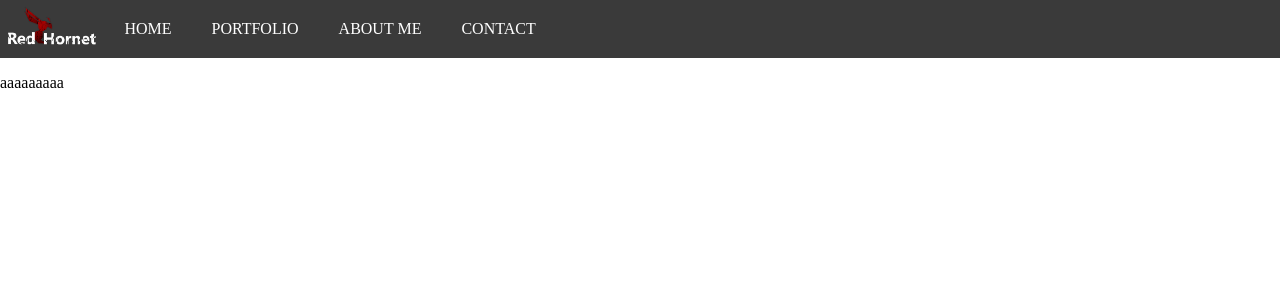
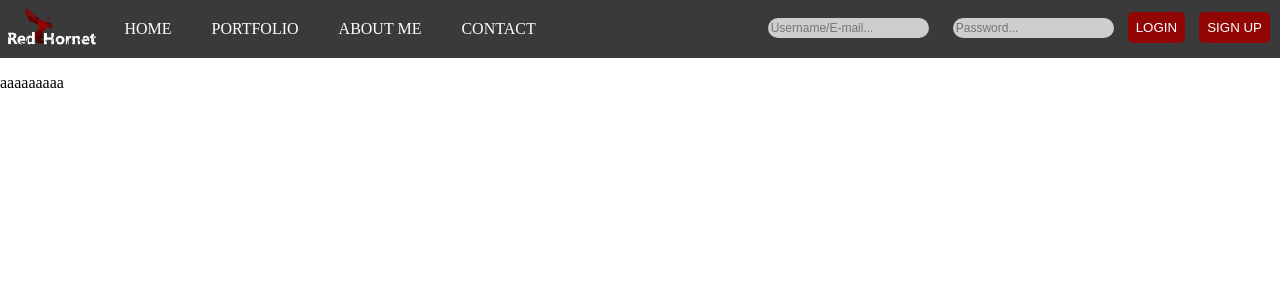
Before and after one commit to RedHornetStudio/login-system, a PHP site: page / in a window 1280 px wide. Shown: the top 300 px of the page. Run offline with PHP 8.4, Linux system fonts and the light colour scheme.

Commit message:
modified:   css/style.css modified:   templates/header.php

```diff
--- a/css/style.css
+++ b/css/style.css
@@ -33,3 +33,31 @@ body {
 .nav-header-main a:hover {
     background-color: black;
 }
+
+.nav-header-main div {
+    float: right;
+    margin: 0px;
+}
+
+.nav-header-main input {
+    margin: 18px 10px;
+    font-size: 12px;
+    border-radius: 10px;
+    border: none;
+    padding: 3px;
+    background: rgb(206, 206, 206);
+}
+
+.nav-header-main button {
+    margin-right: 10px;
+    background: #910505;
+    border: none;
+    padding: 8px;
+    color: white;
+    cursor: pointer;
+    border-radius: 5px;
+}
+
+.nav-header-main button:active {
+    background: #5e0303;
+}
--- a/templates/header.php
+++ b/templates/header.php
@@ -10,8 +10,8 @@
 </head>
 <body>
     <header>
-        <nav class="nav-header-main">
-            <ul class="clearfix">
+        <nav class="nav-header-main clearfix">
+            <ul>
                 <li style="margin: 6px"><a href="#" style="padding: 0px; background-color: rgb(58, 58, 58);">
                     <img src="img/RedHornetLogo.png" alt="Red Hornet Logo" height="40px"></a></li>
                 <li><a href="#">HOME</a></li>
@@ -19,5 +19,13 @@
                 <li><a href="#">ABOUT ME</a></li>
                 <li><a href="#">CONTACT</a></li>
             </ul>
+            <div>
+                <form action="includes/login.inc.php" method="POST">
+                    <input type="text" name="mailuid" placeholder="Username/E-mail...">
+                    <input type="password" name="pwd" placeholder="Password...">
+                    <button type="submit" name="login-submit">LOGIN</button>
+                    <button type="button">SIGN UP</button>
+                </form>
+            </div>
         </nav>
     </header>
```
